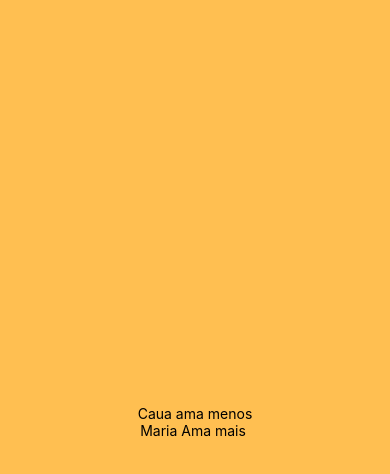
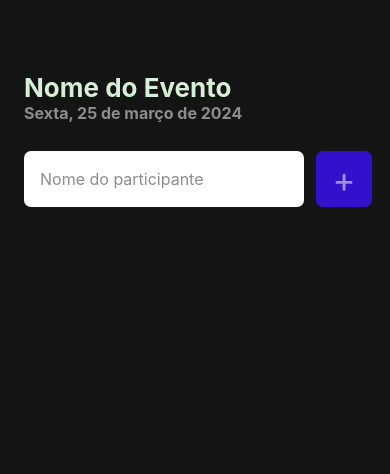
Before and after one commit to marialuisa214/imhere, a React Native app: screen / in a window 390 px wide. Shown: the top 474 px of the page. Built offline with nearby package versions, Linux system fonts and the light colour scheme.

Commit message:
:construction: componentizando elementos Home

```diff
--- a/App.tsx
+++ b/App.tsx
@@ -1,19 +1,9 @@
 import React from "react";
-import { Text, View } from "react-native";
+import {Home} from './src/screens/Home'
 
 export default function App(){
   return(
-    <View style={{
-      flex: 1,
-      justifyContent: "center",
-      alignItems: "center",
-      backgroundColor: "#ffbf51",
+    <Home/>
 
-
-
-    }}>
-      <Text key= "caua">Caua ama menos</Text>
-      <Text key= "maria">Maria Ama mais </Text>
-    </View>
   )
 }
--- /dev/null
+++ b/src/screens/Home/index.tsx
@@ -0,0 +1,30 @@
+import React from "react";
+import { Text, TextInput, TouchableOpacity, View } from "react-native";
+import { styles }from './styles'
+
+export function Home(){
+
+    function handleParticipantAdd(){
+        console.log("ai como clica");
+    }
+
+    return(
+        <View style={
+          styles.container}
+        >
+          <Text style={styles.eventName}>Nome do Evento</Text>
+          <Text style={styles.eventDate}>Sexta, 25 de março de 2024 </Text>
+          <View  style = {styles.containerInput}>
+          <TextInput style= {styles.input}
+                     placeholder="Nome do participante"
+                     placeholderTextColor="#8c8d8c"
+          />
+            <TouchableOpacity style = {styles.button} onPress ={handleParticipantAdd}>
+                <Text style = {styles.buttonText}>
+                    +
+                </Text>
+            </TouchableOpacity>
+          </View>
+        </View>
+      )
+    }
--- /dev/null
+++ b/src/screens/Home/styles.ts
@@ -0,0 +1,16 @@
+import {StyleSheet } from "react-native";
+
+export const styles = StyleSheet.create({
+    container: {
+      flex: 1,
+      padding: 24,
+      backgroundColor: "#131413"
+
+    },
+    eventName: {fontWeight: "bold", fontSize: 26,color: "#d6efd6", marginTop:48},
+    eventDate: {fontWeight: "bold", fontSize: 16, color: "#8c8d8c"},
+    input: {flex: 1, height: 56,  backgroundColor: "#fff", borderRadius: 7, color: "#000", marginRight: 12, padding: 16, fontSize: 16},
+    button:{width: 56, height: 56, borderRadius: 7, backgroundColor: "#31CF", alignItems: 'center', justifyContent: 'center'},
+    buttonText:{color: "#fff8", fontSize:35},
+    containerInput: { width: '100%', flexDirection: "row", marginTop:28 }
+});
```
